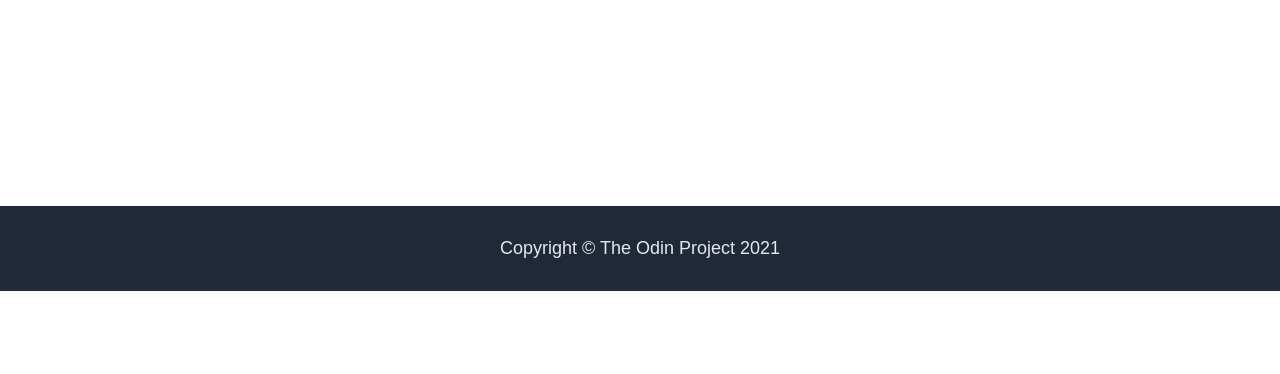
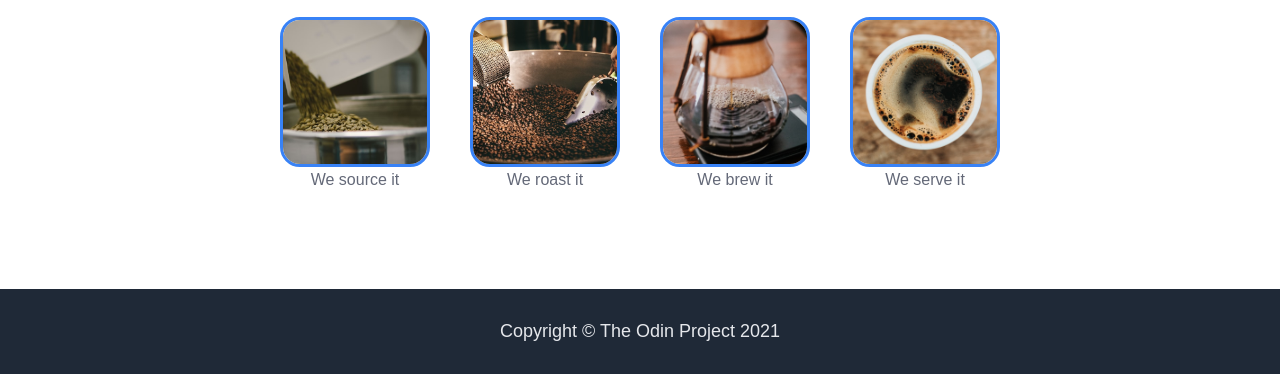
Before and after one commit to StevanFreeborn/theOdinProject-Landing-Page, a plain HTML site: page index.html in a window 1280 px wide. Shown: the part 638-1012 px from the top of the page. Before the commit the page ends 929 px from the top, so only its background shows below. Drawn offline with Linux system fonts and the light colour scheme.

Commit message:
feat: add info section

```diff
--- a/index.html
+++ b/index.html
@@ -11,7 +11,7 @@
 
 <body>
   <header class="header">
-    <div class="container">
+    <div class="container header-container">
       <h1 class="hero-logo">Awesome Coffee</h1>
       <nav>
         <ul class="nav-links">
@@ -30,17 +30,39 @@
   </header>
   <main class="main">
     <section id="hero">
-      <div class="container gap-40 flex-wrap-reverse">
+      <div class="container hero-container gap-40 flex-wrap-reverse">
         <div class="hero-heading-container">
           <h2 class="hero-subject">This coffee is awesome</h2>
           <p class="hero-lead">You won't believe how good it taste. It's roasted dark with bold and deep flavors. Buy
             you some today.</p>
           <button class="hero-button">Buy Now</button>
         </div>
-        <img src="images/coffee_image.jpg" alt="coffee-beans" class="hero-image" />
+        <img src="images/coffee-image.jpg" alt="coffee-beans" class="hero-image" />
       </div>
     </section>
-    <section id="info"></section>
+    <section id="info">
+      <div class="container info-container">
+        <h1 class="info-header">How we do it</h1>
+        <div class="info-items">
+          <div class="info-item">
+            <img class="info-image" src="images/green-coffee.jpg" alt="green coffee beans" />
+            <p>We source it</p>
+          </div>
+          <div class="info-item">
+            <img class="info-image" src="images/coffee-roasting.jpg" alt="roasting coffee beans" />
+            <p>We roast it</p>
+          </div>
+          <div class="info-item">
+            <img class="info-image" src="images/brew-coffee.jpg" alt="brewing coffee" />
+            <p>We brew it</p>
+          </div>
+          <div class="info-item">
+            <img class="info-image" src="images/coffee-cup.jpg" alt="coffee in a cup" />
+            <p>We serve it</p>
+          </div>
+        </div>
+      </div>
+    </section>
     <section id="quote"></section>
     <section id="callToAction"></section>
   </main>
--- a/style.css
+++ b/style.css
@@ -1,9 +1,9 @@
 :root {
   --dark-background-color: #1f2937;
-  --hero-main-: #ffffff;
-  --hero-main-color: ;
+  --primary-text-color: #f9faf8;
   --secondary-text-color: #e5e7eb;
-  --accent-color: #3882f6
+  --tertiary-text-color: #1f2937;
+  --accent-color: #3882f6;
 }
 
 * {
@@ -14,10 +14,8 @@
 }
 
 .container {
-  display: flex;
-  width: 900px;
-  justify-content: space-between;
-  align-items: center;
+  width: 100%;
+  max-width: 900px;
 }
 
 .gap-40 {
@@ -34,6 +32,12 @@
   flex-direction: column;
 }
 
+.header-container {
+  display: flex;
+  justify-content: space-between;
+  align-items: center;
+}
+
 .header {
   display: flex;
   background-color: var(--dark-background-color);
@@ -46,7 +50,7 @@
 
 .hero-logo {
   font-size: 24px;
-  color: #f9faf8;
+  color: var(--primary-text-color);
 }
 
 .nav-links {
@@ -67,6 +71,12 @@
   flex-direction: column;
 }
 
+.hero-container {
+  display: flex;
+  align-items: center;
+  justify-content: center;
+}
+
 #hero {
   display: flex;
   align-items: center;
@@ -81,7 +91,7 @@
 
 .hero-subject {
   font-size: 48px;
-  color: #f9faf8;
+  color: var(--primary-text-color);
   font-weight: extra-bold;
 }
 
@@ -108,6 +118,51 @@
   border-radius: 10px;
 }
 
+.info-container {
+  display: flex;
+  flex-direction: column;
+  align-items: center;
+}
+
+#info {
+  display: flex;
+  justify-content: center;
+  padding-left: 32px;
+  padding-right: 32px;
+  padding-top: 32px;
+  padding-bottom: 100px;
+}
+
+.info-header {
+  font-size: 36px;
+  font-weight: extra-bold;
+  color: var(--tertiary-text-color);
+  margin-bottom: 32px;
+}
+
+.info-items {
+  display: flex;
+  gap: 40px;
+  flex-wrap: wrap;
+  justify-content: center;
+}
+
+.info-item {
+  display: flex;
+  flex-direction: column;
+  align-items: center;
+  color: #646978;
+}
+
+.info-image {
+  border-radius: 20px;
+  width: 150px;
+  height: 150px;
+  border: 3px solid var(--accent-color);
+  margin-bottom: 4px;
+  object-fit: cover;
+}
+
 .footer {
   display: flex;
   align-items: center;
```
Also changed, not shown: images/brew-coffee.jpg (added), images/coffee-cup.jpg (added), images/coffee-image.jpg (renamed from images/coffee_image.jpg), images/coffee-roasting.jpg (added), images/green-coffee.jpg (added).
